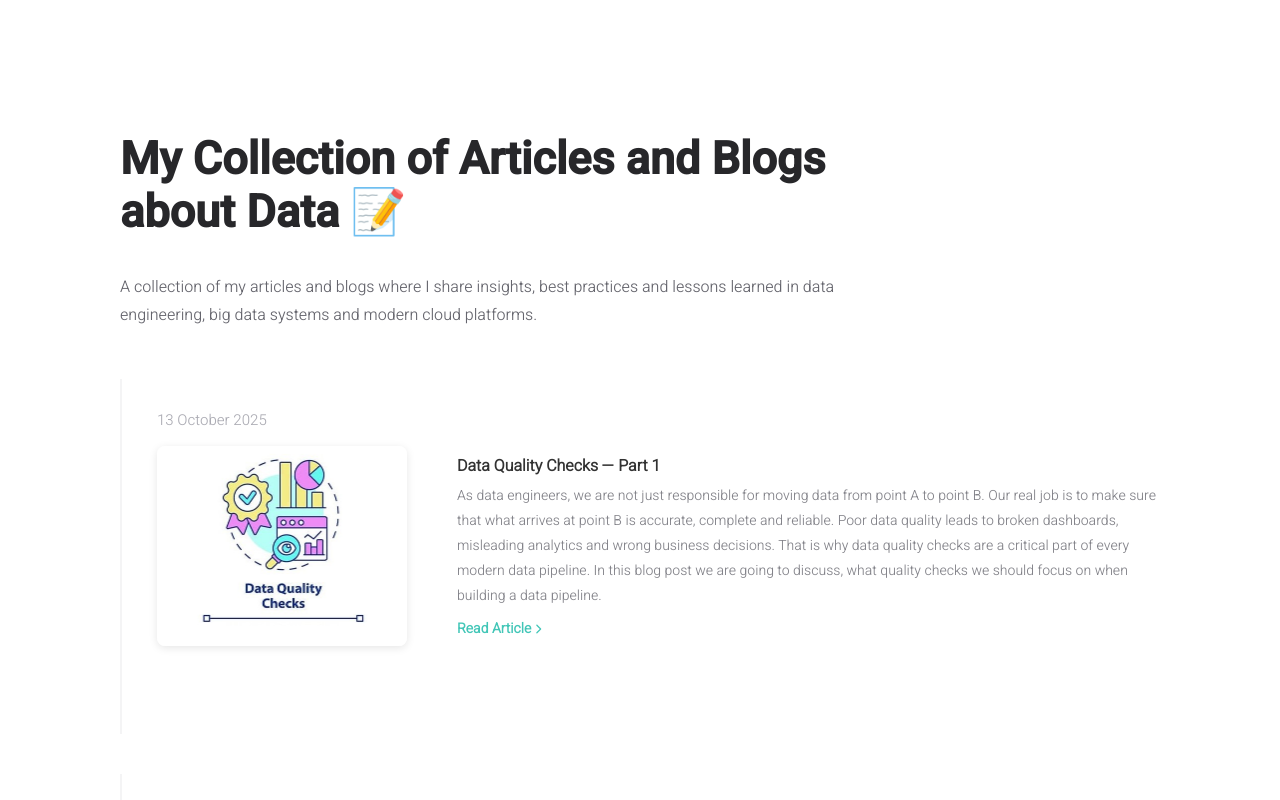
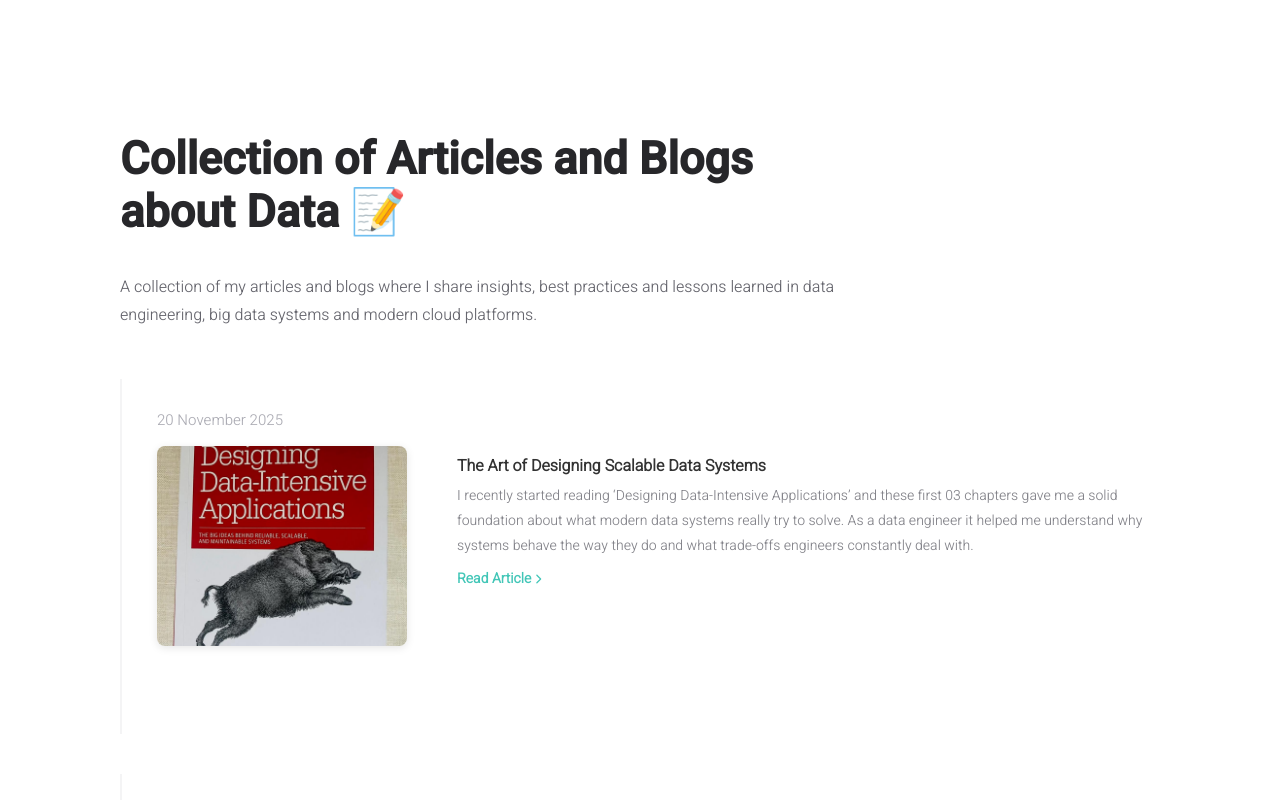
Before and after one commit to NuwanKeshara/data-engineer, a React (Create React App) app: page / in a window 1280 px wide. Shown: the part 3220-4020 px from the top of the page. Built offline with nearby package versions, Linux system fonts and the light colour scheme.

Commit message:
add DDIA blog

```diff
--- a/src/data/articles.js
+++ b/src/data/articles.js
@@ -1,4 +1,15 @@
 const myArticles = [
+	// The Art of Designing Scalable Data Systems
+	function() {
+		return {
+		date: "20 November 2025",
+		title: "The Art of Designing Scalable Data Systems",
+		description:
+			"I recently started reading ‘Designing Data-Intensive Applications’ and these first 03 chapters gave me a solid foundation about what modern data systems really try to solve. As a data engineer it helped me understand why systems behave the way they do and what trade-offs engineers constantly deal with.",
+		link: "https://medium.com/@nuwankeshara12/the-art-of-designing-scalable-data-systems-51291bde594e"
+		};
+	},
+
 	// Data Quality Checks — Part 1
 	function() {
 		return {
--- a/src/data/user.js
+++ b/src/data/user.js
@@ -25,7 +25,7 @@ const INFO = {
 	},
 
 	articles: {
-		title: "My Collection of Articles and Blogs about Data 📝",
+		title: "Collection of Articles and Blogs about Data 📝",
 		description:
 			"A collection of my articles and blogs where I share insights, best practices and lessons learned in data engineering, big data systems and modern cloud platforms.",
 	},
--- a/src/pages/articles.jsx
+++ b/src/pages/articles.jsx
@@ -52,6 +52,7 @@ const Articles = () => {
                             <div className="articles-wrapper">
                                 {myArticles.map((article, index) => {
                                     const articleImages = [
+                                        "DDIA.jpeg",
                                         "data-quality-checks.jpg",
                                         "starvssnowflake.png",
                                         "spark.webp",
--- a/src/pages/homepageSingle.jsx
+++ b/src/pages/homepageSingle.jsx
@@ -277,6 +277,7 @@ const HomepageSingle = () => {
 								<div className="articles-wrapper">
 									{myArticles.map((article, index) => {
 										const articleImages = [
+											"DDIA.jpeg",
 											"data-quality-checks.jpg",
 											"starvssnowflake.png",
 											"spark.webp",
--- a/src/pages/projects.jsx
+++ b/src/pages/projects.jsx
@@ -39,7 +39,7 @@ const Projects = () => {
 					</div>
 					<div className="projects-container">
 						<div className="title projects-title">
-							My Data Projects...🛠️
+							Data Projects...🛠️
 						</div>
 
 						<div className="subtitle projects-subtitle">
```
Also changed, not shown: public/DDIA.jpeg (added).
